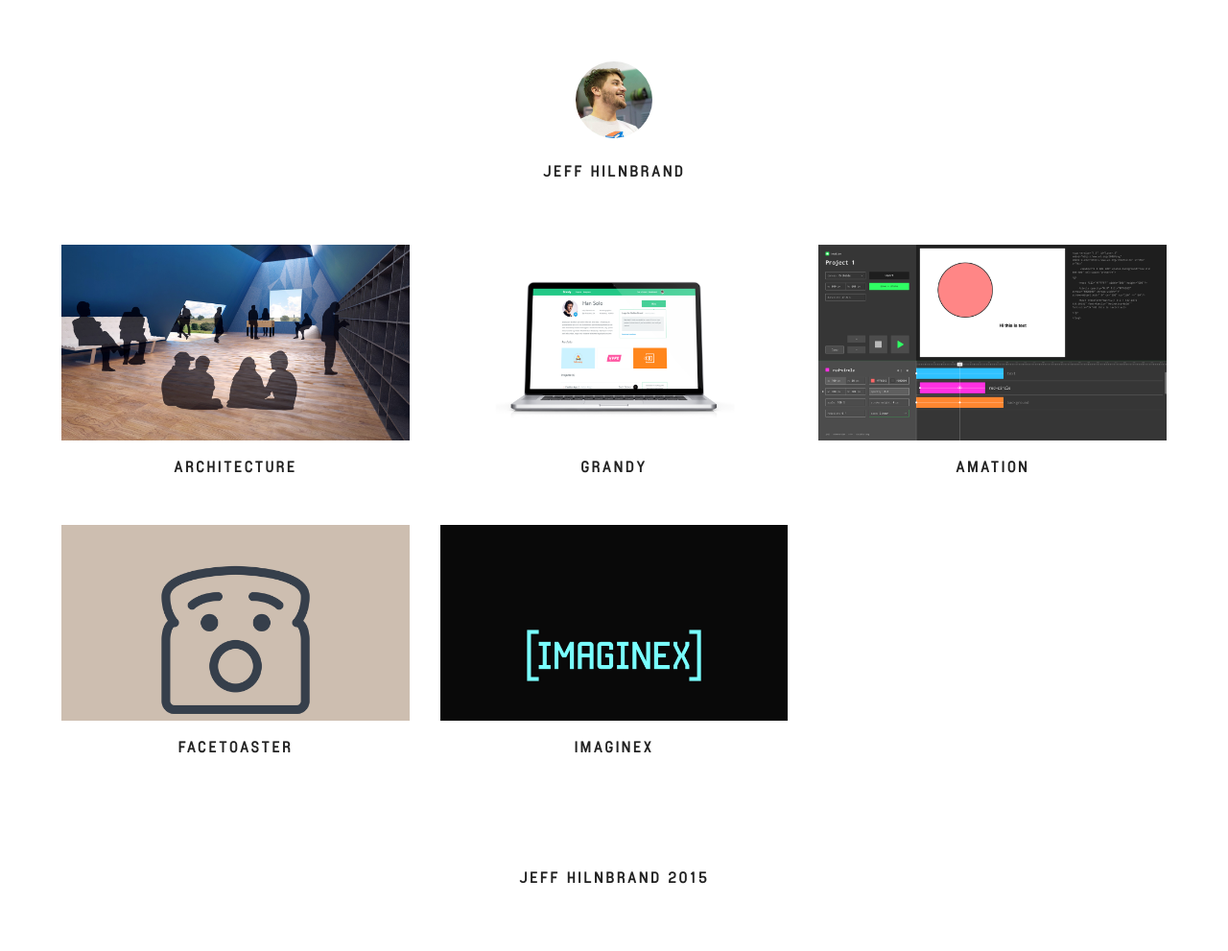
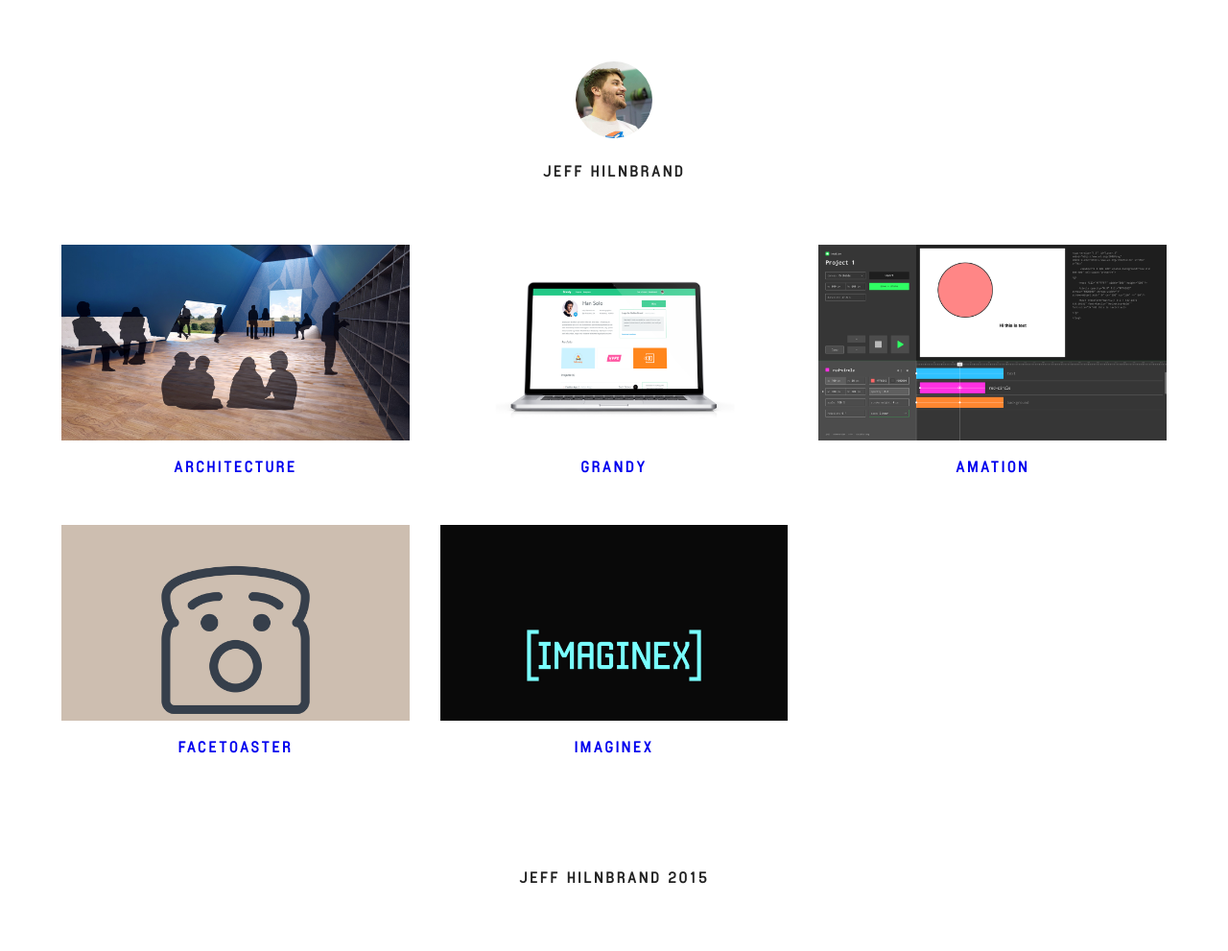
Before and after one commit to jhil/jhilco-2016, a Jekyll site: the page built from index.html, in a window 1280 px wide. Shown: the whole page at 96% size. Built offline with Jekyll 4.4.1, drawn with Linux system fonts in a browser that asks for light colours.

Commit message:
remove link color

```diff
--- a/_sass/_base.scss
+++ b/_sass/_base.scss
@@ -50,16 +50,8 @@ img {
 // LINKS
 
 a {
-  color: $link-color;
+  // color: $link-color;
   text-decoration: none;
-
-  &:visited {
-    color: darken($link-color, 15%);
-  }
-
-  &:hover {
-    color: $text-color;
-  }
 }
 
 
--- a/_sass/_variables.scss
+++ b/_sass/_variables.scss
@@ -14,7 +14,7 @@ $base-line-height:    1.5;
 $grey:              #222222;
 
 $text-color:        $grey;
-$link-color:        $text-color;
+// $link-color:        ;
 
 $trans:             rgba(0,0,0,0);
 
```
